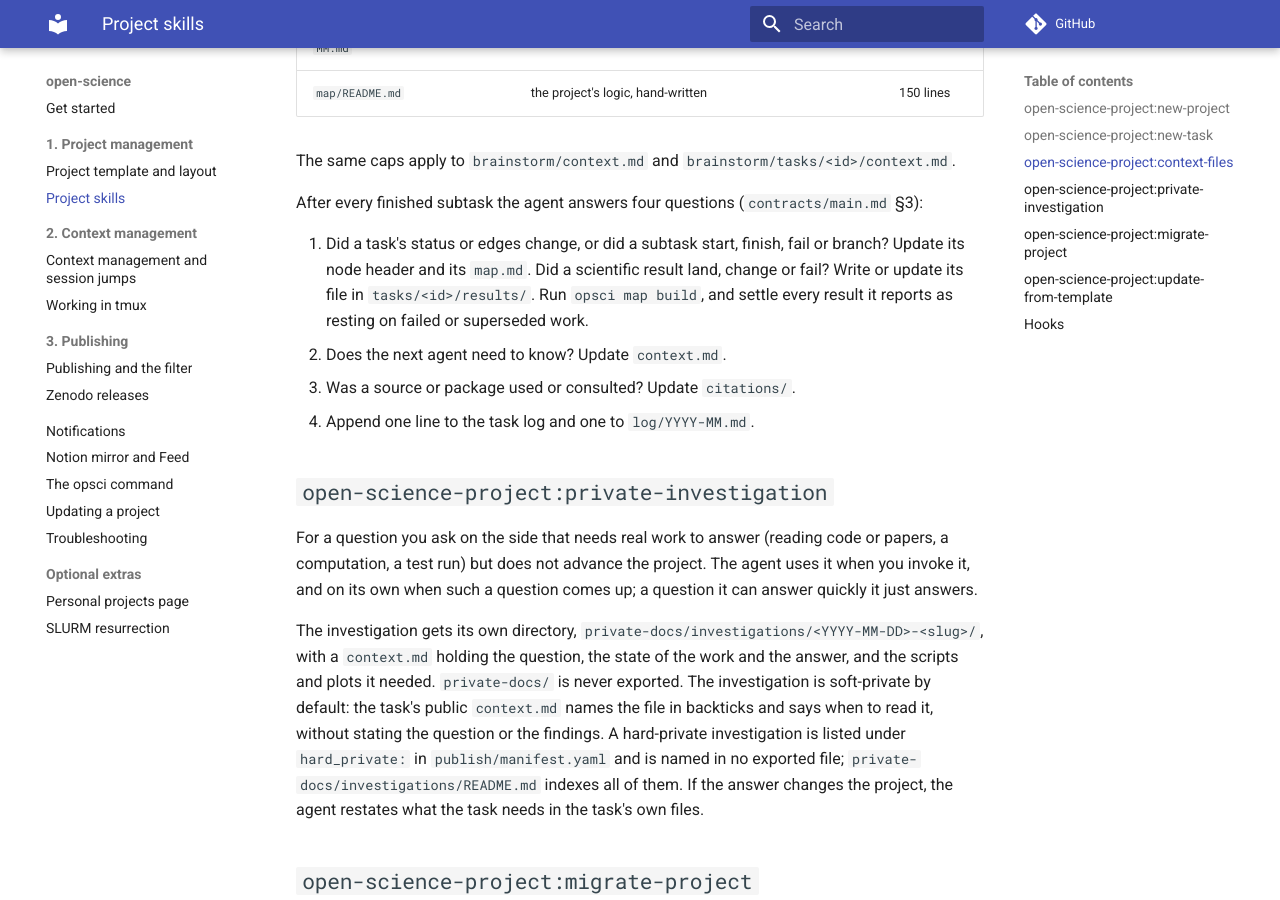
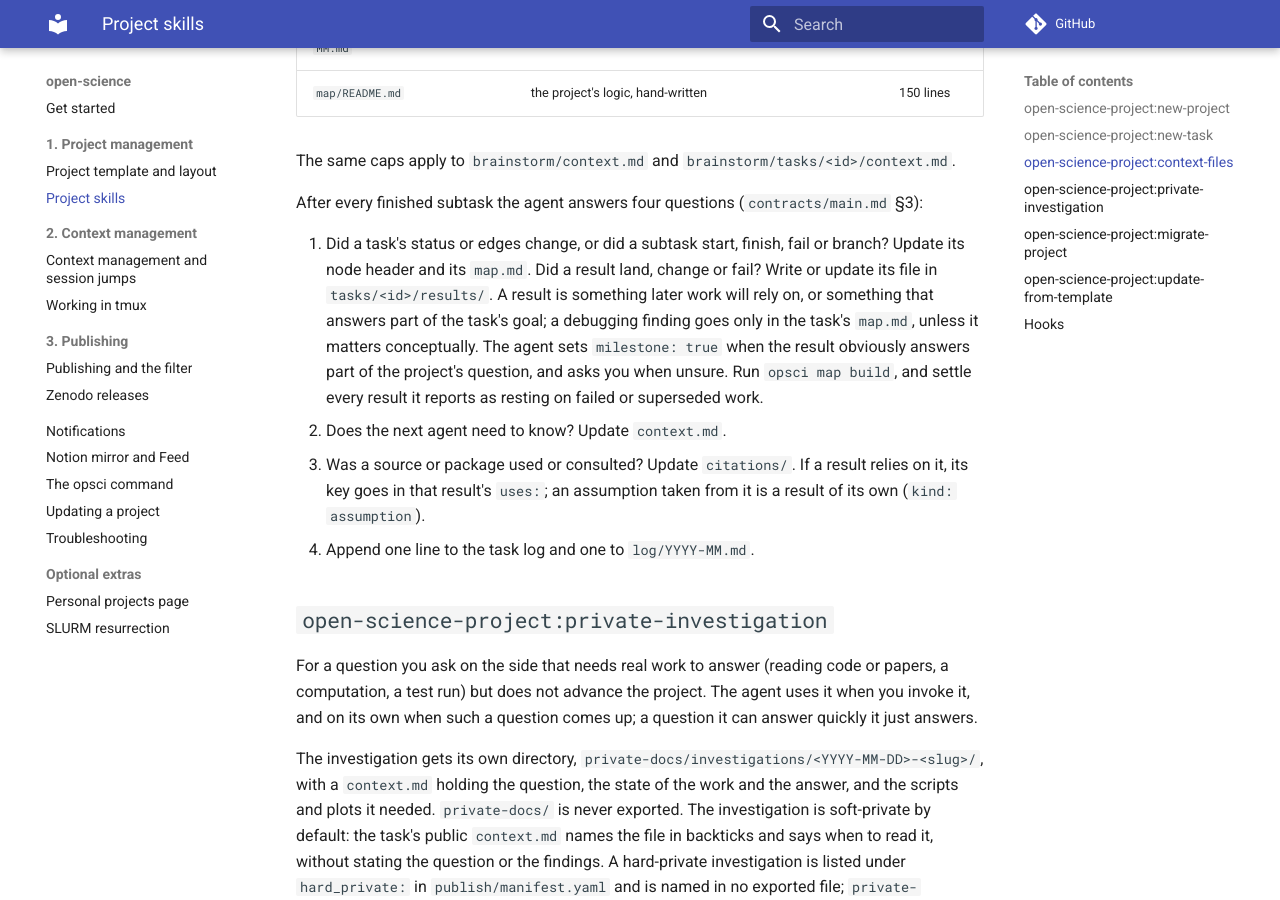
Before and after one commit to mhycheung/open-science, an MkDocs documentation site: the page built from docs/project-skills.md, in a window 1280 px wide and 900 px high, scrolled down 2770 px. Built offline with MkDocs 1.6.1 and Material for MkDocs 9.7.7, drawn with Linux system fonts in a browser that asks for light colours; comment, search, counter and statistics services are not loaded.

Commit message:
When something is a result, when it is a milestone, and recording outside work
- A result is something later work will rely on, or that answers part of the task goal.
  Debugging findings go only in the task map.md, unless they matter conceptually.
- Agents set milestone: true when a result obviously answers part of the project question
  and ask the user when unsure.
- A result that relies on outside work names it in uses: and the work goes in
  citations/used.bib in the same step; an assumption taken from outside is a result of its
  own, kind: assumption.

```diff
--- a/docs/project-skills.md
+++ b/docs/project-skills.md
@@ -109,11 +109,17 @@ The same caps apply to `brainstorm/context.md` and `brainstorm/tasks/<id>/contex
 After every finished subtask the agent answers four questions (`contracts/main.md` §3):
 
 1. Did a task's status or edges change, or did a subtask start, finish, fail or branch?
-   Update its node header and its `map.md`. Did a scientific result land, change or fail?
-   Write or update its file in `tasks/<id>/results/`. Run `opsci map build`, and settle
-   every result it reports as resting on failed or superseded work.
+   Update its node header and its `map.md`. Did a result land, change or fail? Write or
+   update its file in `tasks/<id>/results/`. A result is something later work will rely
+   on, or something that answers part of the task's goal; a debugging finding goes only
+   in the task's `map.md`, unless it matters conceptually. The agent sets `milestone: true`
+   when the result obviously answers part of the project's question, and asks you when
+   unsure. Run `opsci map build`, and settle every result it reports as resting on failed
+   or superseded work.
 2. Does the next agent need to know? Update `context.md`.
-3. Was a source or package used or consulted? Update `citations/`.
+3. Was a source or package used or consulted? Update `citations/`. If a result relies on
+   it, its key goes in that result's `uses:`; an assumption taken from it is a result of
+   its own (`kind: assumption`).
 4. Append one line to the task log and one to `log/YYYY-MM.md`.
 
 ## `open-science-project:private-investigation`
```
Also changed, not shown: CHANGELOG.md (+10 -0 lines), docs/project-template.md (+10 -3 lines), plugins/open-science-project/skills/context-files/SKILL.md (+11 -5 lines), template/AGENTS.md (+4 -3 lines), template/contracts/main.md (+10 -5 lines), template/tasks/README.md (+23 -3 lines), 1 other file.
